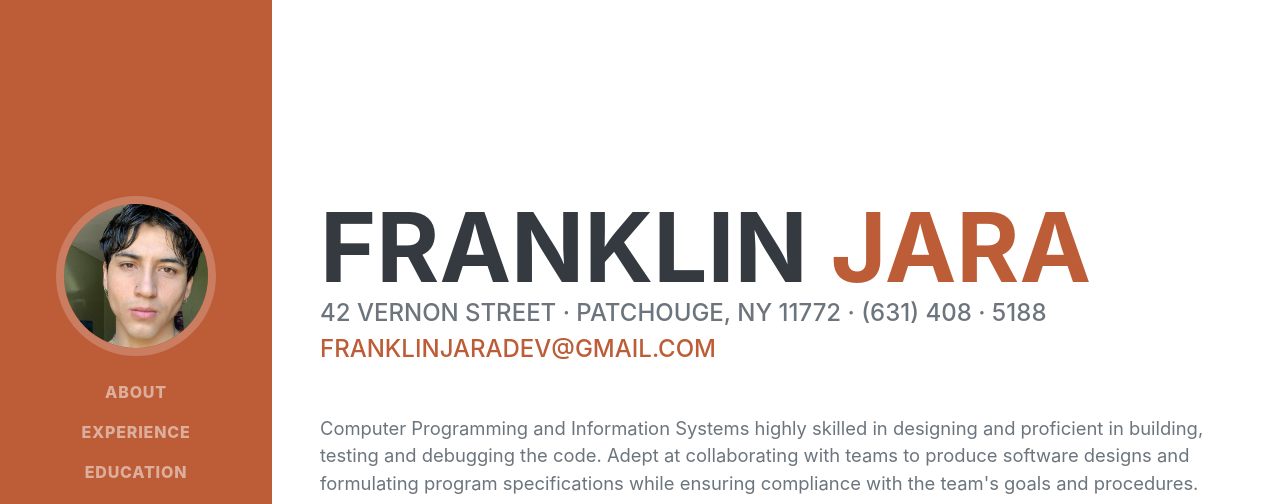
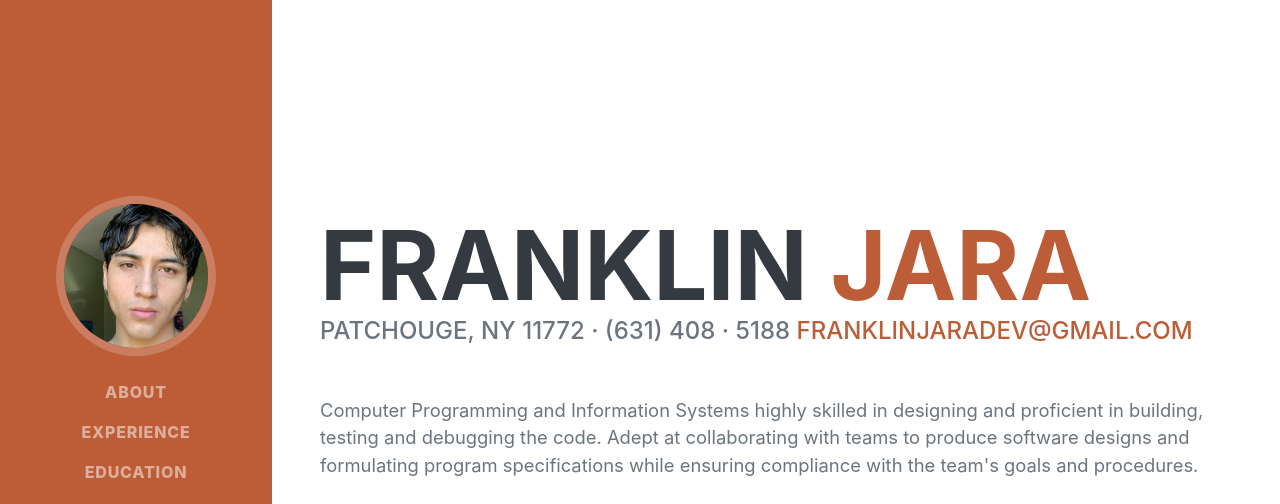
Before and after one commit to makyfj/WebDevelopment, a plain HTML site: page resume/index.html in a window 1280 px wide. Shown: the top 504 px of the page. Drawn offline with nearby package versions, Linux system fonts and the light colour scheme; a web font is replaced by a local one.

Commit message:
Removed street address

```diff
--- a/resume/index.html
+++ b/resume/index.html
@@ -51,7 +51,7 @@
                     <span class="text-primary">Jara</span>
                 </h1>
                 <div class="subheading mb-5">
-                    42 Vernon Street · Patchouge, NY 11772 · (631) 408 · 5188
+                    Patchouge, NY 11772 · (631) 408 · 5188
                     <a href="franklinjaradev@gmail.com">franklinjaradev@gmail.com</a>
                 </div>
                 <p class="lead mb-5">Computer Programming and Information Systems highly skilled in designing and
```
